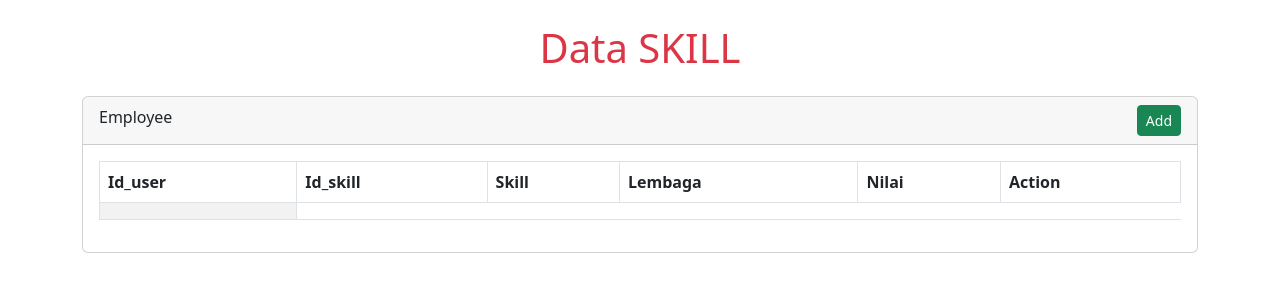
After one commit to sihaisyam/wpnr, a PHP site: page /wpnr/skill.php in a window 1280 px wide. The commit adds this page. Shown: the top 300 px of the page. Run offline with PHP 8.4, Linux system fonts and the light colour scheme; data comes from the database, SQL or seed files in the repository; lists and menus that the app fills with data are empty; some libraries are stand-ins or nearby versions.

Commit message:
last meet

```diff
--- /dev/null
+++ b/oop/api/skill/read.php
@@ -0,0 +1,57 @@
+<?php
+header("Access-Control-Allow-Origin: *");
+header("Content-Type: application/json; charset=UTF-8");
+header("Access-Control-Allow-Methods: POST");
+header("Access-Control-Max-Age: 3600");
+header("Access-Control-Allow-Headers: Content-Type, Access-Control-AllowHeaders, Authorization, X-Requested-With");
+include_once '../../config/database.php';
+include_once '../../models/skill.php';
+$database = new Database();
+$db = $database->getConnection();
+if (isset($_GET['id'])) {
+    $item = new Skill($db);
+    $item->id_skill = isset($_GET['id']) ? $_GET['id'] : die();
+    $item->getskillId();
+    if ($item->skill != null) {
+        // create array
+        $usr_arr = array(
+            "id_user" => $item->id_user,
+            "id_skill" => $item->id_skill,
+            "skill" => $item->skill,
+            "lembaga" => $item->lembaga,
+            "nilai" => $item->nilai
+        );
+        http_response_code(200);
+        echo json_encode($usr_arr);
+    } else {
+        http_response_code(404);
+        echo json_encode("Employee not found.");
+    }
+} else {
+    $items = new Skill($db);
+    $stmt = $items->getUser();
+    $itemCount = $stmt->rowCount();
+    // echo json_encode($itemCount);
+    if ($itemCount > 0) {
+        $userArr = array();
+        $userArr["data"] = array();
+        $userArr["itemCount"] = $itemCount;
+        while ($row = $stmt->fetch(PDO::FETCH_ASSOC)) {
+            extract($row);
+            $e = array(
+                "id_user" => $id_user,
+                "id_skill" => $id_skill,
+                "skill" => $skill,
+                "lembaga" => $lembaga,
+                "nilai" => $nilai
+            );
+            array_push($userArr["data"], $e);
+        }
+        echo json_encode($userArr);
+    } else {
+        http_response_code(404);
+        echo json_encode(
+            array("message" => "No record found.")
+        );
+    }
+}
--- a/oop/models/Skill.php
+++ b/oop/models/Skill.php
@@ -1,7 +1,5 @@
 <?php
-include_once 'Database.php';
-
-class Tb_skill
+class Skill
 {
     // Connection
     private $conn;
@@ -18,24 +16,124 @@ class Tb_skill
     {
         $this->conn = $db;
     }
-
-    public function getSkill()
+    //read
+    public function getUser()
     {
         $sqlQuery = "SELECT * FROM " . $this->db_table . "";
         $stmt = $this->conn->prepare($sqlQuery);
         $stmt->execute();
         return $stmt;
     }
-    public function getSkillId($id_skill)
+    public function getUserId()
     {
-        $sqlQuery = "SELECT * FROM " . $this->db_table . " WHERE id_user =" . $id_skill;
+        $sqlQuery = "SELECT
+        id_user,
+        id_skill,
+        skill,
+        lembaga,
+        nilai
+        FROM
+        " . $this->db_table . "
+        WHERE
+        id_user = ? ";
         $stmt = $this->conn->prepare($sqlQuery);
+        $stmt->bindParam(1, $this->id_user);
         $stmt->execute();
-        return $stmt;
+        $dataRow = $stmt->fetchAll(PDO::FETCH_ASSOC);
+        var_dump($dataRow);
+        die;
+        return $dataRow;
+    }
+
+    public function getskillId()
+    {
+        $sqlQuery = "SELECT
+        id_user,
+        id_skill,
+        skill,
+        lembaga,
+        nilai
+        FROM
+        " . $this->db_table . "
+        WHERE
+        id_skill = ?
+        LIMIT 0,1";
+        $stmt = $this->conn->prepare($sqlQuery);
+        $stmt->bindParam(1, $this->id_skill);
+        $stmt->execute();
+        $dataRow = $stmt->fetch(PDO::FETCH_ASSOC);
+        $this->id_user = $dataRow['id_user'];
+        $this->skill = $dataRow['skill'];
+        $this->lembaga = $dataRow['lembaga'];
+        $this->nilai = $dataRow['nilai'];
+    }
+    //CREATE
+    public function createSkill()
+    {
+        $sqlQuery = "INSERT INTO
+         " . $this->db_table . "
+         SET
+         id_user = :id_user,
+         skill = :skill,
+         lembaga = :lembaga,
+         nilai = :nilai";
+        $stmt = $this->conn->prepare($sqlQuery);
+        // sanitize
+        $this->id_user = htmlspecialchars(strip_tags($this->id_user));
+        $this->skill = htmlspecialchars(strip_tags($this->skill));
+        $this->lembaga = htmlspecialchars(strip_tags($this->lembaga));
+        $this->nilai = htmlspecialchars(strip_tags($this->nilai));
+        // bind data
+        $stmt->bindParam(":id_user", $this->id_user);
+        $stmt->bindParam(":skill", $this->skill);
+        $stmt->bindParam(":lembaga", $this->lembaga);
+        $stmt->bindParam(":nilai", $this->nilai);
+        if ($stmt->execute()) {
+            return true;
+        }
+        return false;
+    }
+    //UPDATE
+    public function updateSkill()
+    {
+        $sqlQuery = "UPDATE
+        " . $this->db_table . "
+        SET
+        id_user = :id_user,
+        skill = :skill,
+        lembaga = :lembaga,
+        nilai = :nilai
+        WHERE
+        id_skill = :id_skill";
+        $stmt = $this->conn->prepare($sqlQuery);
+        $this->id_skill = htmlspecialchars(strip_tags($this->id_skill));
+        $this->skill = htmlspecialchars(strip_tags($this->skill));
+        $this->lembaga = htmlspecialchars(strip_tags($this->lembaga));
+        $this->nilai = htmlspecialchars(strip_tags($this->nilai));
+        $this->id_user = htmlspecialchars(strip_tags($this->id_user));
+        // bind data
+        $stmt->bindParam(":id_skill", $this->id_skill);
+        $stmt->bindParam(":skill", $this->skill);
+        $stmt->bindParam(":lembaga", $this->lembaga);
+        $stmt->bindParam(":nilai", $this->nilai);
+        $stmt->bindParam(":id_user", $this->id_user);
+
+        if ($stmt->execute()) {
+            return true;
+        }
+        return false;
+    }
+    //DELETE
+    function deleteSkill()
+    {
+        $sqlQuery = "DELETE FROM " . $this->db_table . " WHERE id_skill = ?";
+        $stmt = $this->conn->prepare($sqlQuery);
+        $this->id_skill = htmlspecialchars(strip_tags($this->id_skill));
+        $stmt->bindParam(1, $this->id_skill);
+
+        if ($stmt->execute()) {
+            return true;
+        }
+        return false;
     }
 }
-
-$database = new Database();
-$db = $database->getConnection();
-//$queryskill = new Tb_skill($db);
-//$result = $query->getSkill()->fetchAll(PDO::FETCH_ASSOC);
--- /dev/null
+++ b/oop/views/skill.php
@@ -0,0 +1,260 @@
+<!doctype html>
+<html lang="en">
+
+<head>
+    <!-- Required meta tags -->
+    <meta charset="utf-8">
+    <meta name="viewport" content="width=device-width,initial-scale=1">
+    <!-- Bootstrap CSS -->
+    <link href="https://cdn.jsdelivr.net/npm/bootstrap@5.3.0-alpha2/dist/css/bootstrap.min.css" rel="stylesheet" integrity="sha384-aFq/bzH65dt+w6FI2ooMVUpc+21e0SRygnTpmBvdBgSdnuTN7QbdgL+OapgHtvPp" crossorigin="anonymous">
+    <link href="https://cdnjs.cloudflare.com/ajax/libs/twitter-bootstrap/5.2.0/css/bootstrap.min.css" rel="stylesheet">
+    <link href="https://cdn.datatables.net/1.13.4/css/dataTables.bootstrap5.min.css" rel="stylesheet">
+    <script src="https://cdn.jsdelivr.net/npm/@popperjs/core@2.11.6/dist/umd/popper.min.js" integrity="sha384-oBqDVmMz9ATKxIep9tiCxS/Z9fNfEXiDAYTujMAeBAsjFuCZSmKbSSUnQlmh/jp3" crossorigin="anonymous"></script>
+    <script src="https://cdn.jsdelivr.net/npm/bootstrap@5.3.0-alpha2/dist/js/bootstrap.min.js" integrity="sha384-heAjqF+bCxXpCWLa6Zhcp4fu20XoNIA98ecBC1YkdXhszjoejr5y9Q77hIrv8R9i" crossorigin="anonymous"></script>
+    <script src="https://code.jquery.com/jquery-3.5.1.js"></script>
+    <script src="https://cdn.datatables.net/1.13.4/js/jquery.dataTables.min.js"></script>
+    <script src="https://cdn.datatables.net/1.13.4/js/dataTables.bootstrap5.min.js"></script>
+    <title> CRUD API SKILL </title>
+</head>
+
+
+<body>
+    <div class="container">
+        <div id="message">
+        </div>
+        <h1 class="mt-4 mb-4 text-center text-danger"> Data SKILL</h1>
+        <span id="message"> </span>
+        <div class="card">
+            <div class="card-header">
+                <div class="row">
+                    <div class="col col-sm-9"> Employee </div>
+                    <div class="col col-sm-3">
+                        <button type="button" id="add_data" class="btn btn-success btn-sm float-end">Add</button>
+                    </div>
+                </div>
+            </div>
+            <div class="card-body">
+                <div class="table-responsive">
+                    <table class="table table-striped table-bordered" id="sample_data">
+                        <thead>
+                            <tr>
+                                <th> Id_user </th>
+                                <th> Id_skill </th>
+                                <th> Skill </th>
+                                <th> Lembaga</th>
+                                <th> Nilai</th>
+                                <th> Action </th>
+                            </tr>
+                        </thead>
+                        <tbody>
+                            <tr>
+                                <td></td>
+                            </tr>
+                        </tbody>
+                    </table>
+                </div>
+            </div>
+        </div>
+    </div>
+    <div class="modal" tabindex="-1" id="action_modal">
+        <div class="modal-dialog">
+            <div class="modal-content">
+                <form method="post" id="sample_form">
+                    <div class="modal-header">
+                        <h5 class="modal-title" id="dynamic_modal_title"></h5>
+                        <button type="button" class="btn-close" data-bs-dismiss="modal" aria-label="Close"></button>
+                    </div>
+                    <div class="modal-body">
+                        <div class="mb-3">
+                            <label class="form-label">Id_user</label>
+                            <input type="text" name="id_user" id="id_user" class="form-control" />
+                            <input type="hidden" name="id_skill" id="id_skill" class="form-control" />
+                            <span id="iduser_error" class="text-danger"></span>
+                        </div>
+                        <div class="mb-3">
+                            <label class="form-label">Skill</label>
+                            <input type="text  " name="skill" id="skill" class="form-control" />
+                            <span id="email_error" class="text-danger"></span>
+                        </div>
+                        <div class="mb-3">
+                            <label class="form-label">Lembaga</label>
+                            <input type="text" name="lembaga" id="lembaga" class="form-control" />
+                            <span id="designation_error" class="text-danger"></span>
+                        </div>
+                        <div class="mb-3">
+                            <label class="form-label">Nilai</label>
+                            <input type="number" name="nilai" id="nilai" class="form-control" />
+                            <span id="age_error" class="text-danger"></span>
+                        </div>
+                    </div>
+                    <div class="modal-footer">
+                        <input type="hidden" name="id" id="id" />
+                        <input type="hidden" name="action" id="action" value="Add" />
+                        <button type="button" class="btn btn-secondary" data-bs-dismiss="modal">Close</button>
+                        <button type="submit" class="btn btn-primary" id="action_button">Add</button>
+                    </div>
+                </form>
+            </div>
+        </div>
+    </div>
+    <script>
+        $(document).ready(function() {
+            showAll();
+            $('#add_data').click(function() {
+                $('#dynamic_modal_title').text('Add Data Skill');
+                $('#sample_form')[0].reset();
+                $('#action').val('Add');
+                $('#action_button').text('Add');
+                $('.text-danger').text('');
+                $('#action_modal').modal('show');
+            });
+
+            $('#sample_form').on('submit', function(event) {
+                event.preventDefault();
+                if ($('#action').val() == "Add") {
+                    var formData = {
+                        'id_user': $('#id_user').val(),
+                        'skill': $('#skill').val(),
+                        'lembaga': $('#lembaga').val(),
+                        'nilai': $('#nilai').val()
+                    }
+                    $.ajax({
+                        url: "http://localhost:81/wpnr/oop/api/skill/create.php",
+                        method: "POST",
+                        data: JSON.stringify(formData),
+                        success: function(data) {
+                            $('#action_button').attr('disabled', false);
+                            $('#message').html('<div class="alert alert-success">' + data + '</div>');
+                            $('#action_modal').modal('hide');
+                            $('#sample_data').DataTable().destroy();
+                            showAll();
+                        },
+                        error: function(err) {
+                            console.log(err);
+                        }
+                    });
+                } else if ($('#action').val() == "Update") {
+                    var formData = {
+                        'id_skill': $('#id_skill').val(),
+                        'id_user': $('#id_user').val(),
+                        'skill': $('#skill').val(),
+                        'lembaga': $('#lembaga').val(),
+                        'nilai': $('#nilai').val()
+                    }
+                    $.ajax({
+                        url: "http://localhost:81/wpnr/oop/api/skill/update.php",
+                        method: "PUT",
+                        data: JSON.stringify(formData),
+                        success: function(data) {
+                            $('#action_button').attr('disabled', false);
+                            $('#message').html('<div class="alert alert-success">' + data + '</div>');
+                            $('#action_modal').modal('hide');
+                            $('#sample_data').DataTable().destroy();
+                            showAll();
+                        },
+                        error: function(err) {
+                            console.log(err);
+                        }
+                    });
+                }
+            });
+        });
+
+        function showAll() {
+            $.ajax({
+                type: "GET",
+                contentType: "application/json",
+                url: "http://localhost:81/wpnr/oop/api/skill/read.php",
+                success: function(response) {
+                    // console.log(response);
+                    var json = response.data;
+                    var dataSet = [];
+                    for (var i = 0; i < json.length; i++) {
+                        var sub_array = {
+                            'id_user': json[i].id_user,
+                            'id_skill': json[i].id_skill,
+                            'skill': json[i].skill,
+                            'lembaga': json[i].lembaga,
+                            'nilai': json[i].nilai,
+                            'action': '<button onclick = "showOne(' + json[i].id_skill + ')" class = "btn btn-success " widht ="15%"> Edit </button>' +
+                                '<button onclick = "deleteOne(' + json[i].id_skill + ')" class = "btn btn-danger " > Delete </button>'
+                        };
+                        dataSet.push(sub_array);
+                    }
+                    $('#sample_data').DataTable({
+                        data: dataSet,
+                        columns: [{
+                                data: "id_user"
+                            },
+                            {
+                                data: "id_skill"
+                            },
+                            {
+                                data: "skill"
+                            },
+                            {
+                                data: "lembaga"
+                            },
+                            {
+                                data: "nilai"
+                            },
+                            {
+                                data: "action"
+                            }
+                        ]
+                    });
+                },
+                error: function(err) {
+                    console.log(err);
+                }
+            });
+        }
+
+        function showOne(id) {
+            $('#dynamic_modal_title').text('Edit Data');
+            $('#sample_form')[0].reset();
+            $('#action').val('Update');
+            $('#action_button').text('Update');
+            $('.text-danger').text('');
+            $('#action_modal').modal('show');
+            $.ajax({
+                type: "GET",
+                contentType: "application/json",
+                url: "http://localhost:81/wpnr/oop/api/skill/read.php?id=" + id,
+                success: function(response) {
+                    $('#id_skill').val(response.id_skill);
+                    $('#id_user').val(response.id_user);
+                    $('#skill').val(response.skill);
+                    $('#lembaga').val(response.lembaga);
+                    $('#nilai').val(response.nilai);
+                },
+                error: function(err) {
+                    console.log(err);
+                }
+            });
+        }
+
+        function deleteOne(id) {
+            alert('Yakin untuk hapus data ?');
+            $.ajax({
+                url: "http://localhost:81/wpnr/oop/api/skill/delete.php",
+                method: "DELETE",
+                data: JSON.stringify({
+                    "id_skill": id
+                }),
+                success: function(data) {
+                    $('#action_button').attr('disabled', false);
+                    $('#message').html('<div class="alert alert-danger">' + data + '</div>');
+                    $('#action_modal').modal('hide');
+                    $('#sample_data').DataTable().destroy();
+                    showAll();
+                },
+                error: function(err) {
+                    console.log(err);
+                }
+            });
+        }
+    </script>
+</body>
+
+</html>
```
Also changed, not shown: oop/api/skill/create.php (added, +21 -0 lines), oop/api/skill/delete.php (added, +18 -0 lines), oop/api/skill/update.php (added, +23 -0 lines), oop/models/Sekolah.php (+81 -13 lines), oop/models/User.php (+28 -24 lines), oop/views/Cv.php (+18 -17 lines), 1 other file.
